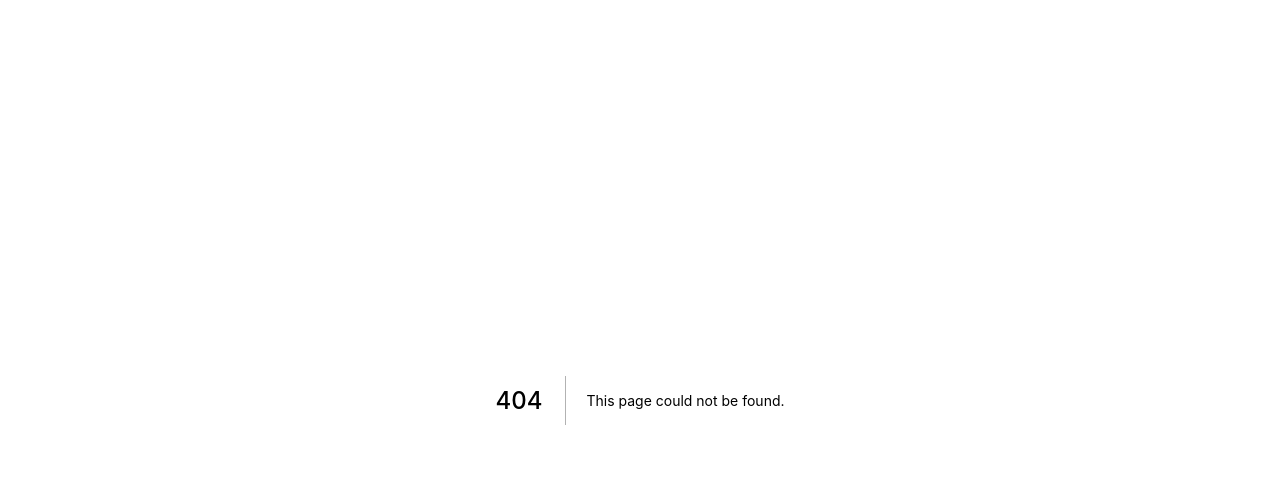
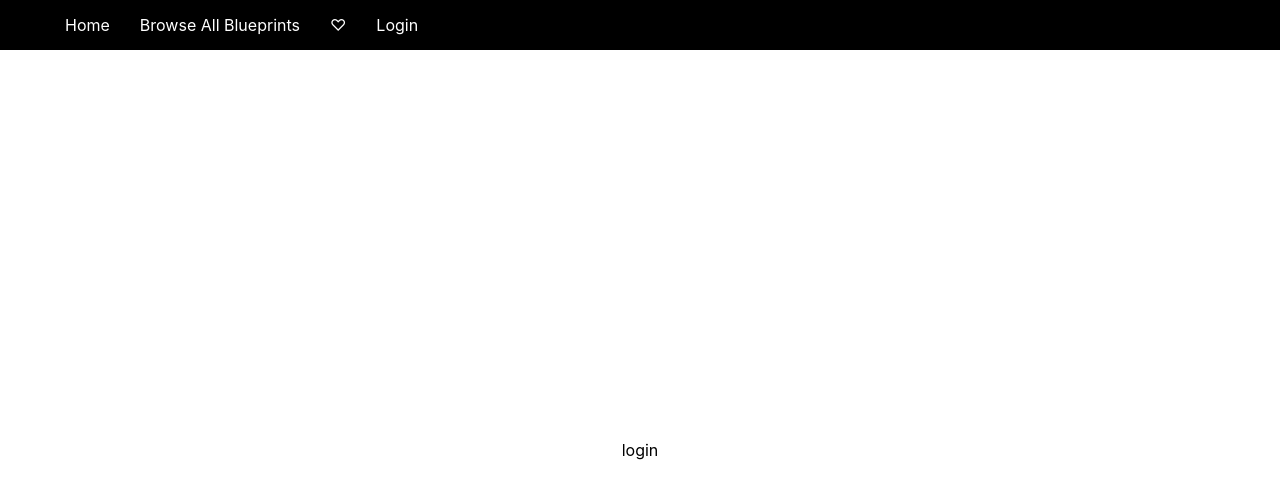
Before and after one commit to melxincognito/bp-design-next, a Next.js app: page /login in a window 1280 px wide. Before the commit this address had no page. Shown: the top 498 px of the page. Built offline with nearby package versions, Linux system fonts and the light colour scheme.

Commit message:
added nav bar and basic pages

```diff
--- /dev/null
+++ b/components/navigation/Layout.js
@@ -0,0 +1,15 @@
+import layoutStyles from "../../styles/Layout.module.css";
+import NavBar from "./NavBar";
+
+const Layout = ({ children }) => {
+  return (
+    <>
+      <NavBar />
+      <div className={layoutStyles.container}>
+        <main className={layoutStyles.main}>{children}</main>
+      </div>
+    </>
+  );
+};
+
+export default Layout;
--- /dev/null
+++ b/components/navigation/NavBar.js
@@ -0,0 +1,25 @@
+import navbarStyles from "../../styles/NavBar.module.css";
+import Link from "next/link";
+
+const NavBar = () => {
+  return (
+    <nav className={navbarStyles.nav}>
+      <ul>
+        <li>
+          <Link href="/">Home</Link>{" "}
+        </li>
+        <li>
+          <Link href="/allBlueprints">Browse All Blueprints</Link>{" "}
+        </li>
+        <li>
+          <Link href="/myfavorites">♡</Link>{" "}
+        </li>
+        <li>
+          <Link href="/login">Login</Link>{" "}
+        </li>
+      </ul>
+    </nav>
+  );
+};
+
+export default NavBar;
--- a/pages/_app.js
+++ b/pages/_app.js
@@ -1,7 +1,12 @@
-import '../styles/globals.css'
+import "../styles/globals.css";
+import Layout from "../components/navigation/Layout";
 
 function MyApp({ Component, pageProps }) {
-  return <Component {...pageProps} />
+  return (
+    <Layout>
+      <Component {...pageProps} />
+    </Layout>
+  );
 }
 
-export default MyApp
+export default MyApp;
--- /dev/null
+++ b/pages/allBlueprints.js
@@ -0,0 +1,5 @@
+const allBlueprints = () => {
+  return <div>all the blueprints</div>;
+};
+
+export default allBlueprints;
--- /dev/null
+++ b/pages/login.js
@@ -0,0 +1,5 @@
+function login() {
+  return <div>login</div>;
+}
+
+export default login;
--- /dev/null
+++ b/pages/mycart.js
@@ -0,0 +1,5 @@
+function mycart() {
+  return <div>mycart</div>;
+}
+
+export default mycart;
--- /dev/null
+++ b/pages/myfavorites.js
@@ -0,0 +1,5 @@
+function myfavorites() {
+  return <div>myfavorites</div>;
+}
+
+export default myfavorites;
--- /dev/null
+++ b/styles/Layout.module.css
@@ -0,0 +1,19 @@
+.container {
+  padding: 0 2rem;
+}
+
+.main {
+  min-height: 100vh;
+  padding: 4rem 0;
+  flex: 1;
+  display: flex;
+  flex-direction: column;
+  justify-content: center;
+  align-items: center;
+}
+
+.description {
+  margin: 4rem 0;
+  line-height: 1.5;
+  font-size: 1.5rem;
+}
--- /dev/null
+++ b/styles/NavBar.module.css
@@ -0,0 +1,20 @@
+.nav {
+  height: 50px;
+  padding: 10px;
+  background: #000;
+  color: #fff;
+  display: flex;
+  align-items: center;
+  justify-content: flex-start;
+}
+
+.nav ul {
+  display: flex;
+  justify-content: center;
+  align-items: center;
+  list-style: none;
+}
+
+.nav ul li a {
+  margin: 5px 15px;
+}
```
